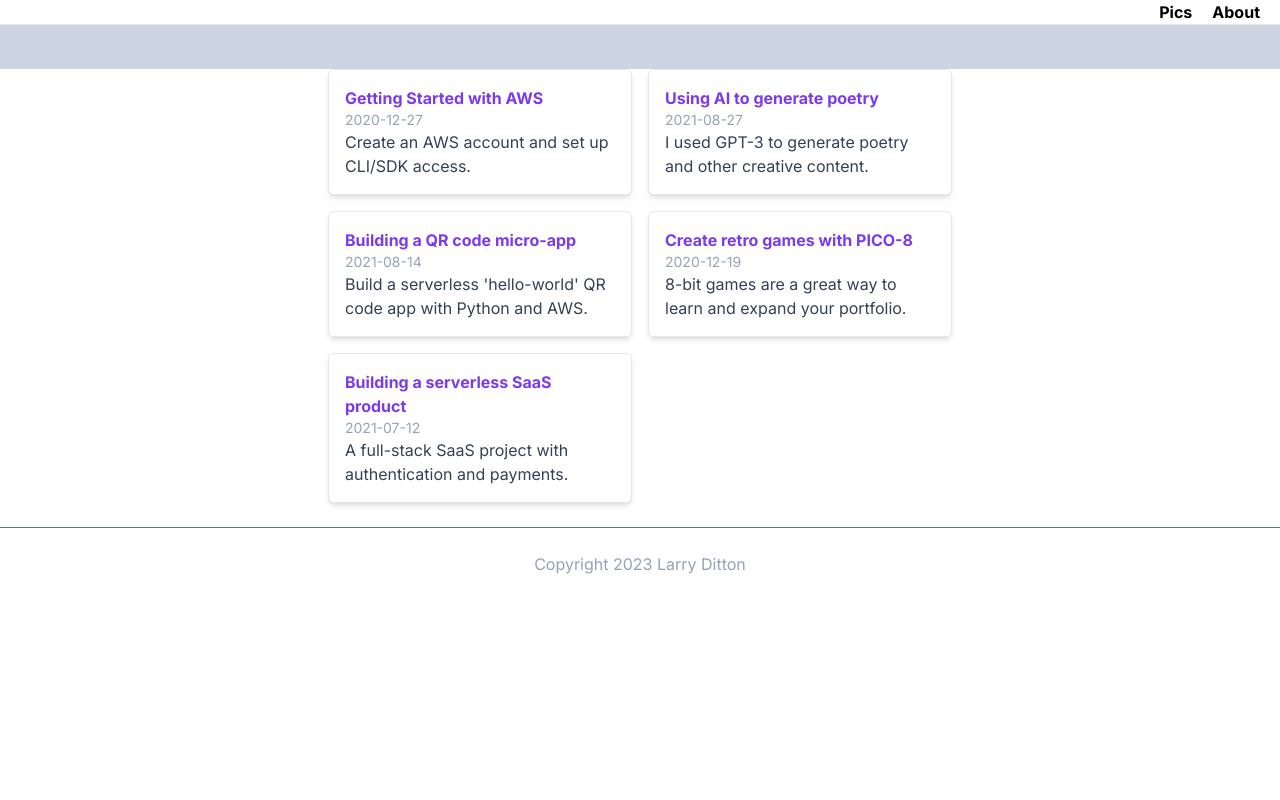
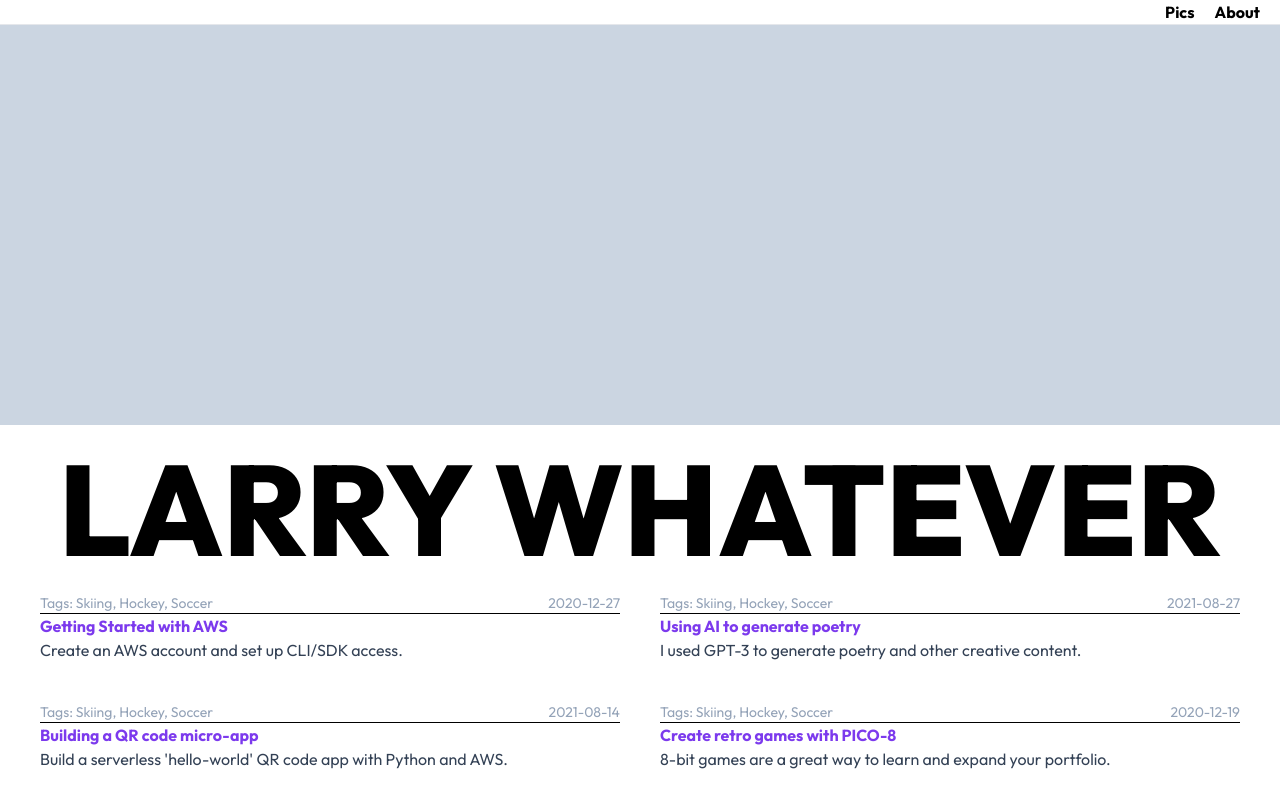
Before and after one commit to larryshank/larrywhatever, a Next.js app: page / in a window 1280 px wide. Shown: the top 800 px of the page. Built offline with nearby package versions, Linux system fonts and the light colour scheme.

Commit message:
ADD: Hero and modify preview

```diff
--- a/src/app/globals.css
+++ b/src/app/globals.css
@@ -25,3 +25,5 @@ body {
     )
     rgb(var(--background-start-rgb));
 }  */
+
+@import url("https://fonts.googleapis.com/css2?family=Outfit:wght@800&display=swap");
--- a/src/app/layout.tsx
+++ b/src/app/layout.tsx
@@ -1,8 +1,19 @@
 import type { Metadata } from "next";
-import { Inter } from "next/font/google";
+import { Libre_Baskerville, Outfit } from "next/font/google";
 import "./globals.css";
 
-const inter = Inter({ subsets: ["latin"] });
+const libre = Libre_Baskerville({
+  subsets: ["latin"],
+  display: "swap",
+  variable: "--font-libre",
+  weight: "400",
+});
+
+const outfit = Outfit({
+  subsets: ["latin"],
+  display: "swap",
+  variable: "--font-outfit",
+});
 
 export const metadata: Metadata = {
   title: "Larry Whatever",
@@ -31,7 +42,7 @@ export default function RootLayout({
 
   return (
     <html lang="en">
-      <body className={inter.className}>
+      <body className={`${outfit.variable} ${libre.variable} font-sans`}>
         {header}
         <div>
           {children}
--- a/src/app/page.tsx
+++ b/src/app/page.tsx
@@ -1,6 +1,6 @@
+import Hero from "@/components/Hero";
 import PostPreview from "@/components/PostPreview";
 import getPostMetadata from "@/helpers/getPostMetadata";
-import Link from "next/link";
 
 export default function Home() {
   const postMetadata = getPostMetadata();
@@ -10,8 +10,11 @@ export default function Home() {
 
   return (
     <>
-      <div className="flex h-11 bg-slate-300"></div>
-      <div className="grid grid-cols-1 md:grid-cols-2 gap-4 mx-auto max-w-2xl px-6">
+      <Hero />
+      <h1 className="font-extrabold text-9xl text-center my-5">
+        LARRY WHATEVER
+      </h1>
+      <div className="grid grid-cols-1 md:grid-cols-2 gap-10 mx-auto px-10">
         {postPreviews}
       </div>
     </>
--- /dev/null
+++ b/src/components/Hero.tsx
@@ -0,0 +1,5 @@
+const Hero = () => {
+  return <div className="w-full h-[50vh] bg-slate-300"></div>;
+};
+
+export default Hero;
--- a/src/components/PostPreview.tsx
+++ b/src/components/PostPreview.tsx
@@ -3,18 +3,18 @@ import { PostMetadata } from "../types/PostMetadata";
 
 const PostPreview = (props: PostMetadata) => {
   return (
-    <div
-      className="border border-slate-200 p-4 rounded-md shadow-md bg-white"
-      key={props.slug}
-    >
-      <Link href={`/posts/${props.slug}`}>
-        <h2 className="font-bold text-violet-600 hover:underline">
-          {props.title}
-        </h2>
+    <Link href={`/posts/${props.slug}`} key={props.slug}>
+      <div className="flex justify-between">
+        <p className="text-sm text-slate-400">Tags: Skiing, Hockey, Soccer</p>
         <p className="text-sm text-slate-400">{props.date}</p>
-        <p className="text-slate-700">{props.subtitle}</p>
-      </Link>
-    </div>
+      </div>
+      <div className="border-b border-black" />
+      <h2 className="font-bold text-violet-600 hover:underline">
+        {props.title}
+      </h2>
+
+      <p className="text-slate-700">{props.subtitle}</p>
+    </Link>
   );
 };
 
--- a/tailwind.config.js
+++ b/tailwind.config.js
@@ -12,6 +12,10 @@ module.exports = {
         "gradient-conic":
           "conic-gradient(from 180deg at 50% 50%, var(--tw-gradient-stops))",
       },
+      fontFamily: {
+        sans: ["var(--font-outfit)"],
+        serif: ["var(--font-libre)"],
+      },
     },
   },
   plugins: [require("@tailwindcss/typography")],
```
Also changed, not shown: src/articles/about.mdx (added, +7 -0 lines).
